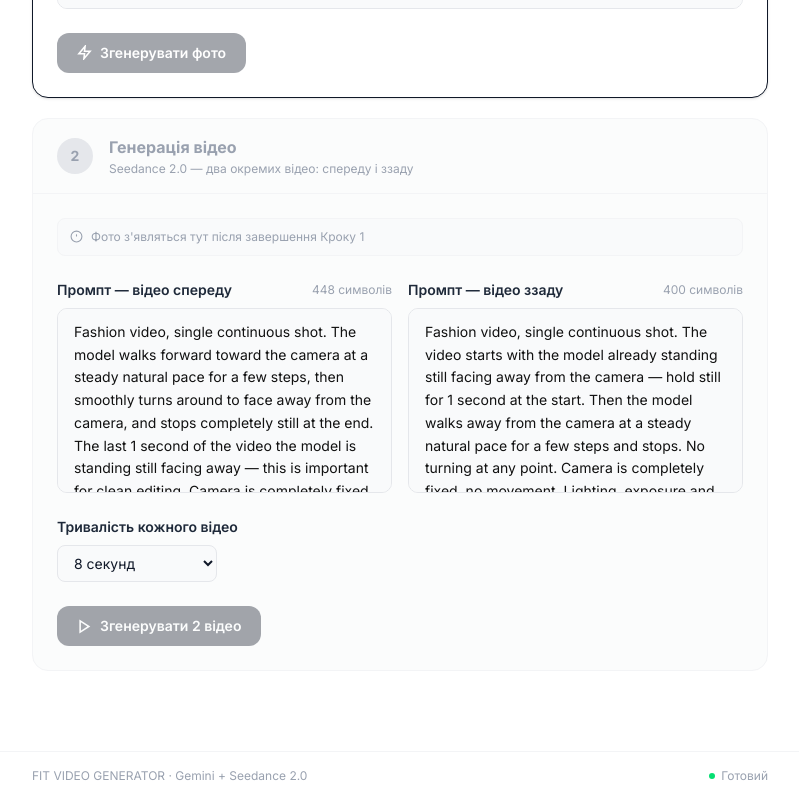
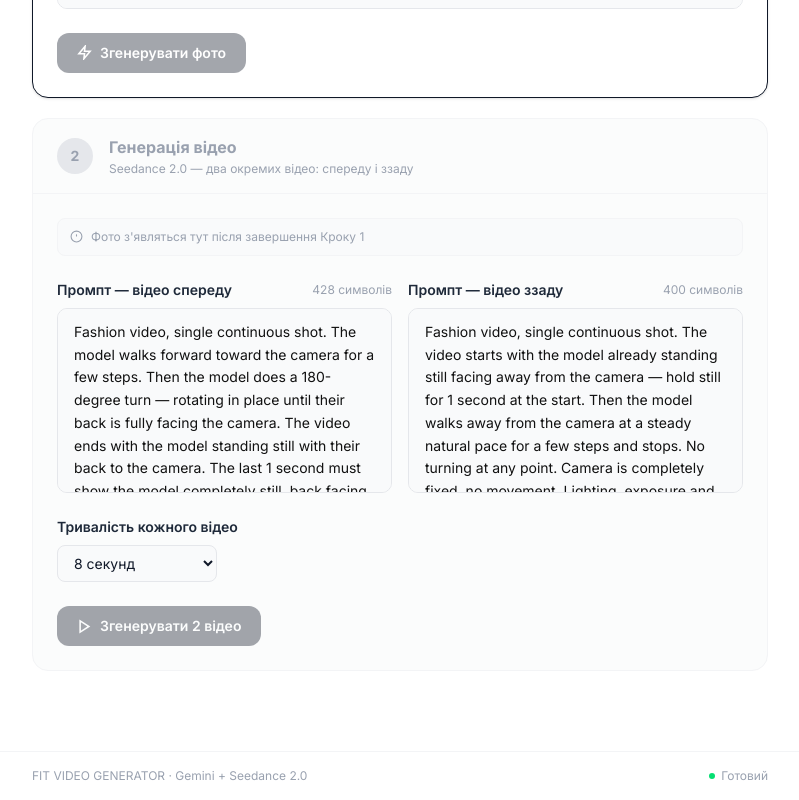
Before and after one commit to smm-creator/-, a Next.js app: page / in a window 1280 px wide. Shown: the part 1153-1953 px from the top of the page, without its empty margins (240-1039 px from the left). Built offline with nearby package versions, Linux system fonts and the light colour scheme.

Commit message:
fix: front video prompt — explicit 180-degree turn, back fully facing camera at end
Co-authored-by: smm-creator <smm-creator@users.noreply.github.com>

```diff
--- a/app/page.tsx
+++ b/app/page.tsx
@@ -12,7 +12,7 @@ const DEFAULT_GEMINI_PROMPT =
   "This is a virtual clothing try-on task.\n\nIMAGE 1 = model photo. IMAGE 2 = clothing item to wear.\n\nTask: Redress the model from IMAGE 1 in the clothing from IMAGE 2.\n\nDo NOT change:\n- The model's face, hair, skin tone, body shape, pose, proportions\n- The background, lighting, shadows, camera angle\n\nDo CHANGE:\n- Remove ALL existing clothing from the model completely\n- Dress the model in the EXACT clothing shown in IMAGE 2\n- Reproduce the clothing's color, print, pattern, graphic, logo, text, and fabric texture with full accuracy — do not simplify or omit any detail\n- The clothing must sit naturally on the body with realistic fit, drape, and folds\n\nOutput: full body visible from head to toe, aspect ratio 4:5, no cropping.";
 
 const DEFAULT_FRONT_PROMPT =
-  "Fashion video, single continuous shot. The model walks forward toward the camera at a steady natural pace for a few steps, then smoothly turns around to face away from the camera, and stops completely still at the end. The last 1 second of the video the model is standing still facing away — this is important for clean editing. Camera is completely fixed, no movement. Lighting, exposure and background are identical to the input image throughout.";
+  "Fashion video, single continuous shot. The model walks forward toward the camera for a few steps. Then the model does a 180-degree turn — rotating in place until their back is fully facing the camera. The video ends with the model standing still with their back to the camera. The last 1 second must show the model completely still, back facing camera. Camera is fixed, no movement. Lighting and background unchanged throughout.";
 
 const DEFAULT_BACK_PROMPT =
   "Fashion video, single continuous shot. The video starts with the model already standing still facing away from the camera — hold still for 1 second at the start. Then the model walks away from the camera at a steady natural pace for a few steps and stops. No turning at any point. Camera is completely fixed, no movement. Lighting, exposure and background are identical to the input image throughout.";
```
